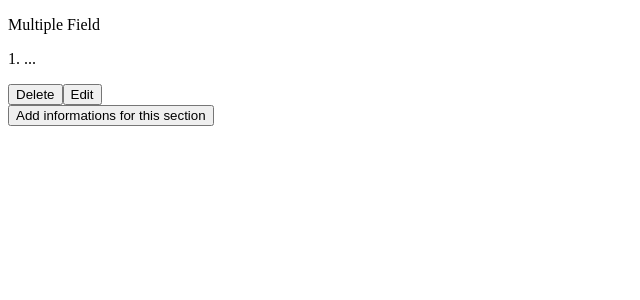
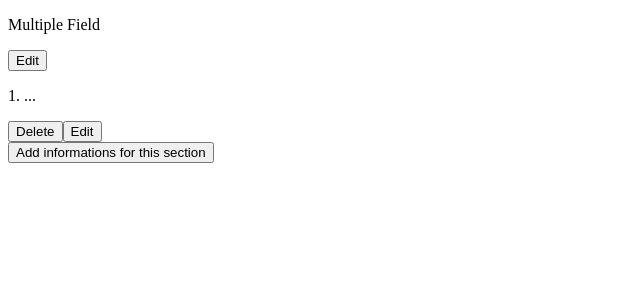
Before and after one commit to AlexandruIoan20/CV-Application-Project-, a React (Create React App) app in the folder cv-app/: page / in a window 1280 px wide. Shown: the top 300 px of the page, without its empty margins (0-640 px from the left). Built offline with nearby package versions, Linux system fonts and the light colour scheme.

Commit message:
NameBar defined

```diff
--- a/cv-app/src/App.jsx
+++ b/cv-app/src/App.jsx
@@ -1,6 +1,6 @@
 import React, { Component } from 'react';
 import InfoField from './components/infoField.jsx';
-import { InfoFiledMultiple } from './components/infoField.jsx';
+import { InfoFieldMultiple } from './components/infoField.jsx';
 
 
 
@@ -12,7 +12,7 @@ export default class App extends Component {
   render () {
     return (
       <section className='container'>
-        <InfoFiledMultiple />
+        <InfoFieldMultiple />
       </section>
     )
   }
--- a/cv-app/src/components/infoField.jsx
+++ b/cv-app/src/components/infoField.jsx
@@ -43,7 +43,7 @@ export default class InfoField extends Component {
     }
 }
 
-export class InfoFiledMultiple extends Component {
+export class InfoFieldMultiple extends Component {
     constructor(props) {
         super(props);
 
--- a/cv-app/src/components/nameBar.jsx
+++ b/cv-app/src/components/nameBar.jsx
@@ -1,4 +1,5 @@
 import React, { Component } from "react";
+import Editor from "./editor.jsx";
 
 export default class NameBar extends Component {
     constructor (props) {
@@ -6,13 +7,34 @@ export default class NameBar extends Component {
 
         this.state = {
             name: this.props.name,
+            showEdit: false,
         }
+    }
+
+    showEditor = () => {
+        const showEdit = !this.state.showEdit;
+
+        this.setState ( {...this.state, showEdit});
+    }
+
+    editName = (undefined, text) => {
+        const name = text;
+        const showEdit = false;
+
+        this.setState ( {name, showEdit})
     }
 
     render () {
         return (
             <article>
-                <p> { this.props.name } </p>
+                <p> { this.state.name } </p>
+                <button
+                    onClick={ this.showEditor}>Edit</button>
+
+                { this.state.showEdit && <Editor clForm = 'info-field-form'
+                        clInput = 'info-field-input'
+                        clButton = 'info-field-button'
+                        onEditInfo = {this.editName} /> }
             </article>
         )
     }
```
